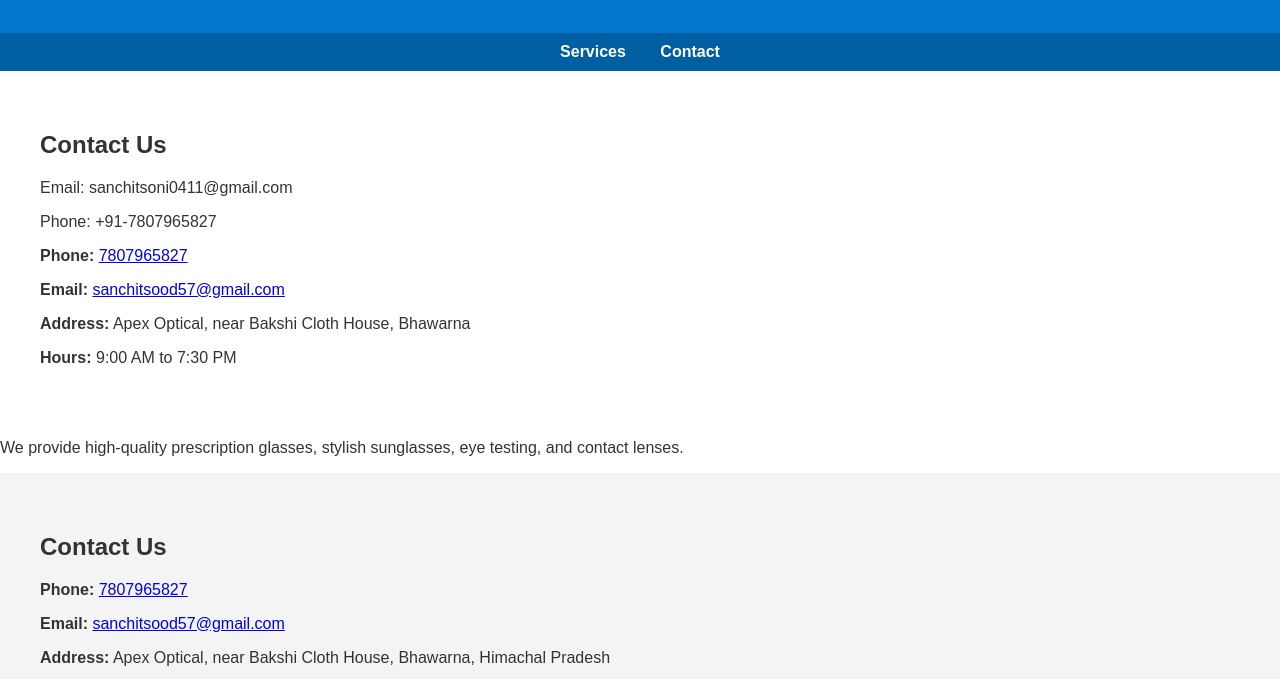
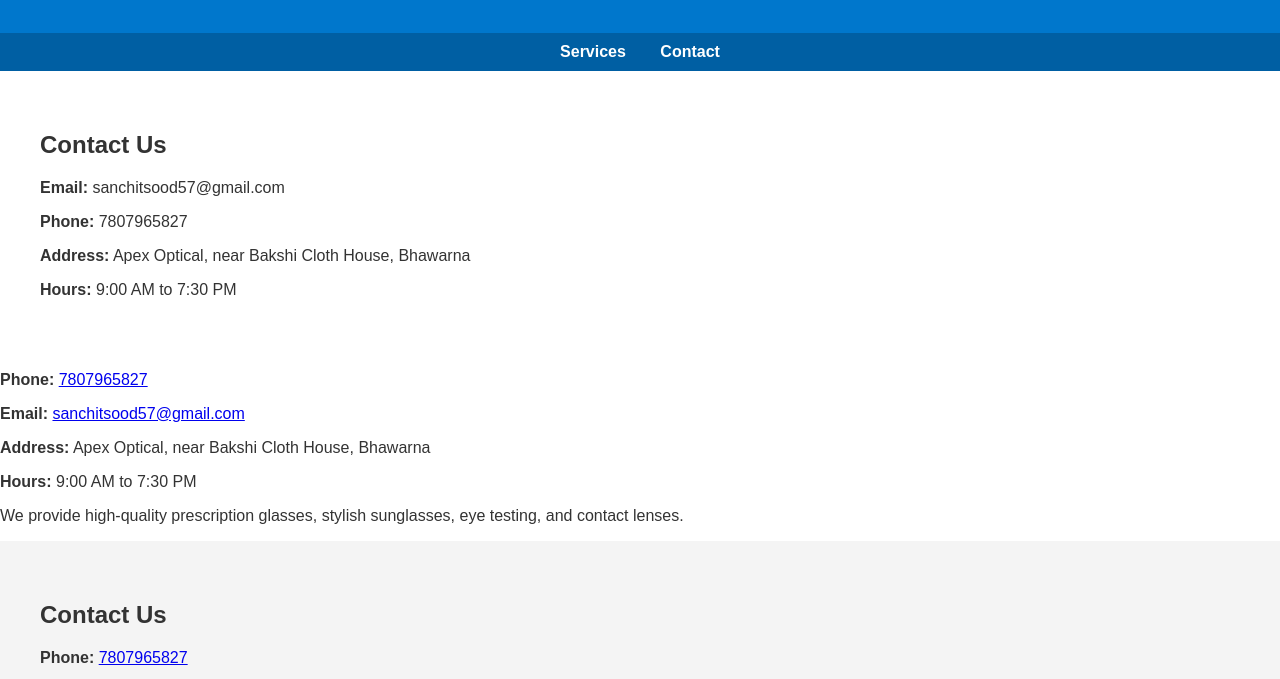
Before and after one commit to Apexoptical1/Apex-optical-business-, a plain HTML site: page index_apex_updated.html in a window 1280 px wide. Shown: the part 121-800 px from the top of the page. Drawn offline with Linux system fonts and the light colour scheme.

Commit message:
Update index_apex_updated.html

```diff
--- a/index_apex_updated.html
+++ b/index_apex_updated.html
@@ -53,10 +53,14 @@
     <a href="#contact">Contact</a>
   </nav>
 
-  <section id="contact" <section id="contact">
+  <section id="contact">
   <h2>Contact Us</h2>
-  <p>Email: sanchitsoni0411@gmail.com</p>
-  <p>Phone: +91-7807965827</p>
+  <p><strong>Email:</strong> sanchitsood57@gmail.com</p>
+  <p><strong>Phone:</strong> 7807965827</p>
+  <p><strong>Address:</strong> Apex Optical, near Bakshi Cloth House, Bhawarna</p>
+  <p><strong>Hours:</strong> 9:00 AM to 7:30 PM</p>
+</section>
+
 
   <p><strong>Phone:</strong> <a href="tel:7807965827">7807965827</a></p>
   <p><strong>Email:</strong> <a href="mailto:sanchitsood57@gmail.com">sanchitsood57@gmail.com</a></p>
```
